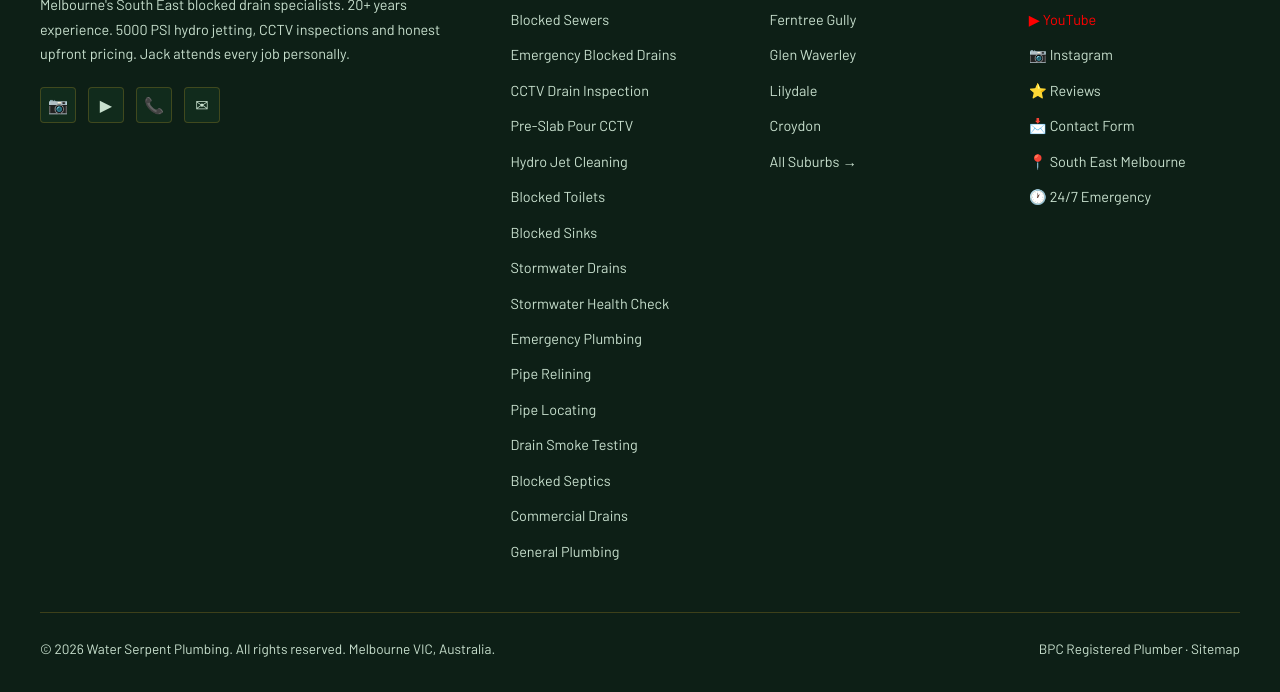
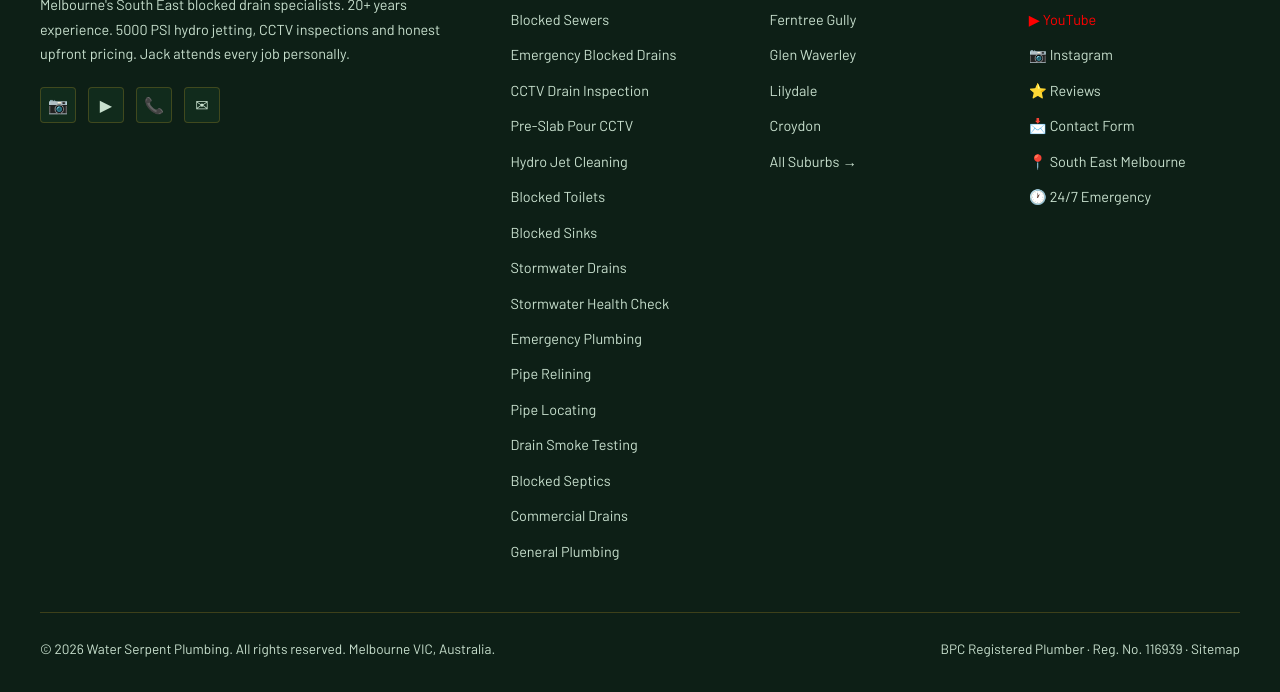
Before and after one commit to jackjamesschroeder1993-tech/Waterserpent, a plain HTML site: page blog/blocked-drain-specialist-vs-plumber-melbourne.html in a window 1280 px wide. Shown: the part 8427-9119 px from the top of the page. Drawn offline with nearby package versions, Linux system fonts and the light colour scheme; a web font is replaced by a local one.

Commit message:
Footer: add BPC registration number
Co-Authored-By: Claude Fable 5.2 <noreply@anthropic.com>
Claude-Session: https://claude.ai/code/session_014wdVrfXxwkcWEkgTqQWwNG

```diff
--- a/blog/blocked-drain-specialist-vs-plumber-melbourne.html
+++ b/blog/blocked-drain-specialist-vs-plumber-melbourne.html
@@ -389,7 +389,7 @@
   </div>
   <div class="footer-bottom">
     <div>© 2026 Water Serpent Plumbing. All rights reserved. Melbourne VIC, Australia.</div>
-    <div>BPC Registered Plumber · <a href="../sitemap.xml">Sitemap</a></div>
+    <div>BPC Registered Plumber · Reg. No. 116939 · <a href="../sitemap.xml">Sitemap</a></div>
   </div>
 </footer>
 <a href="tel:0425226636" id="call-sticky">📞 Tap to Call · 0425 226 636</a>
```
